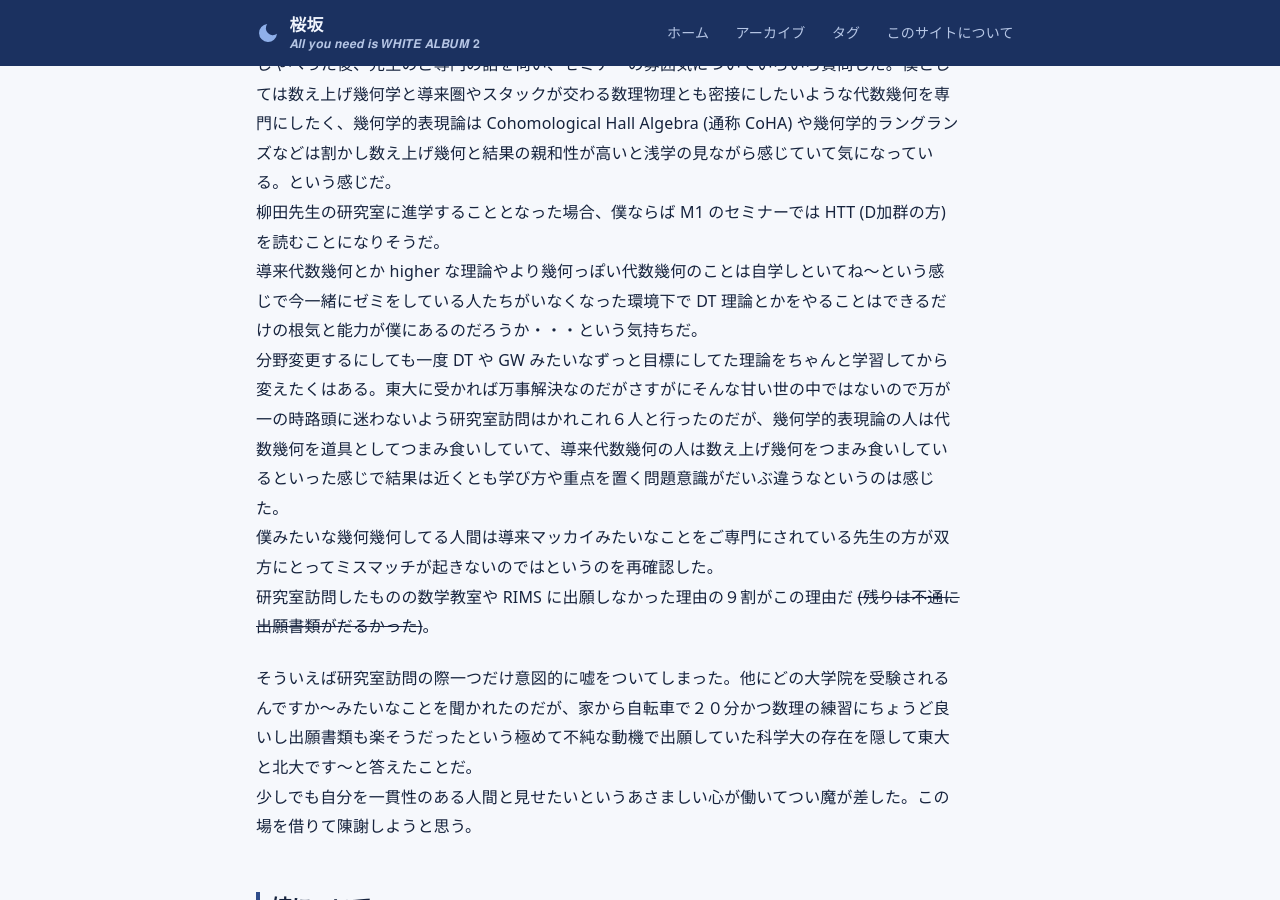
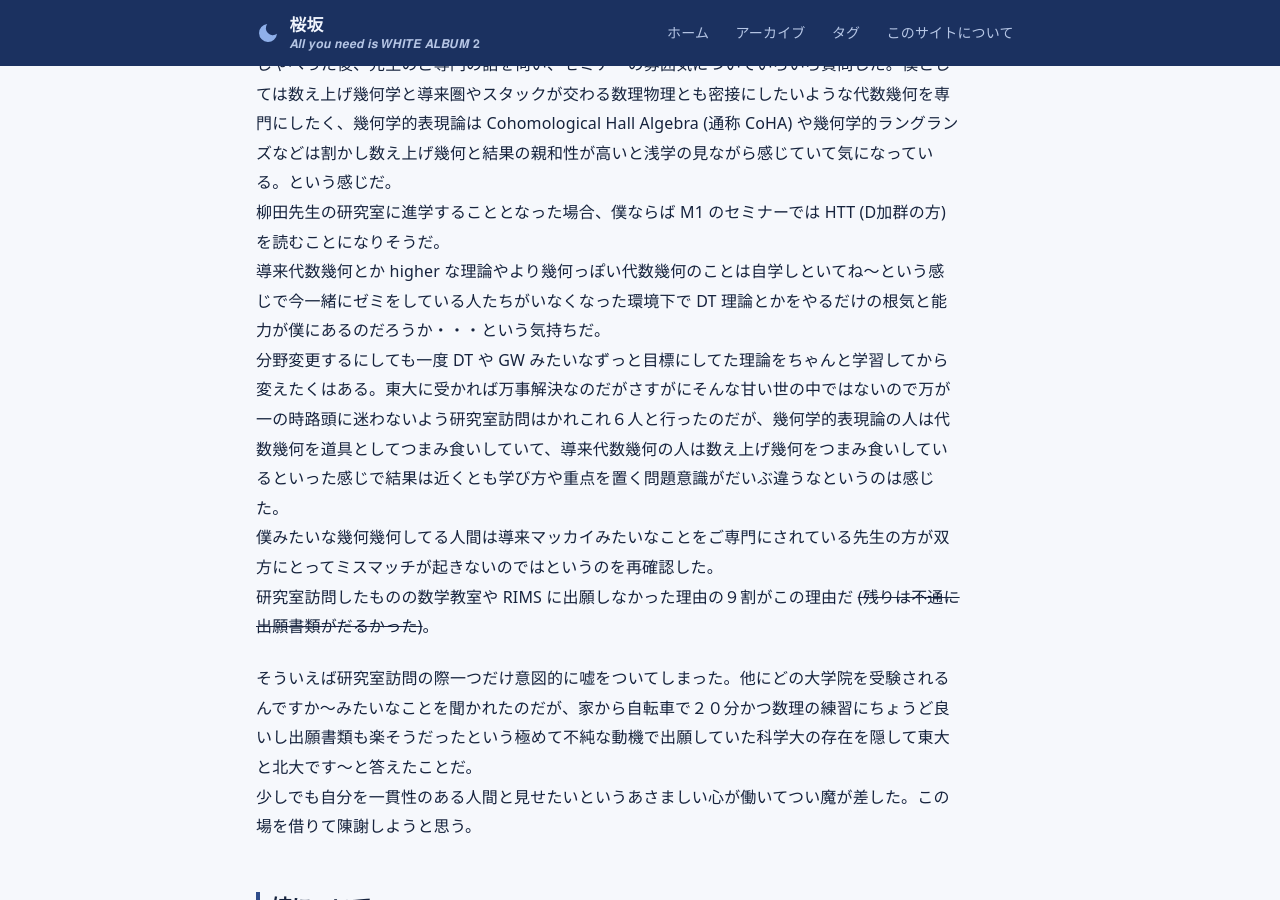
Before and after one commit to sakurazaka-math/sakurazaka-math.github.io, a Jekyll site: the page built from _posts/2026-07-31-day2.md, in a window 1280 px wide and 900 px high, scrolled down 979 px. Built offline with Jekyll 4.4.1, drawn with Linux system fonts in a browser that asks for light colours.

Commit message:
Refine expression about studying DT theory
Corrected the phrasing regarding the ability to study DT theory in a new environment without peers, ensuring clarity in the expression of feelings about the challenges ahead.

```diff
--- a/_posts/2026-07-31-day2.md
+++ b/_posts/2026-07-31-day2.md
@@ -19,7 +19,7 @@ mood: 美味いものが食べたい
 なかなか最悪な第一印象だと思う。
 柳田先生は個人ホームページがとても充実していて学生が輪講で読んでいる本やペースなどを公開してくれているのでそちらを参照しながら、僕の興味関心前提知識今やっていることについてしゃべった後、先生のご専門の話を伺い、セミナーの雰囲気についていろいろ質問した。僕としては数え上げ幾何学と導来圏やスタックが交わる数理物理とも密接にしたいような代数幾何を専門にしたく、幾何学的表現論は Cohomological Hall Algebra (通称 CoHA) や幾何学的ラングランズなどは割かし数え上げ幾何と結果の親和性が高いと浅学の見ながら感じていて気になっている。という感じだ。
 柳田先生の研究室に進学することとなった場合、僕ならば M1 のセミナーでは HTT (D加群の方) を読むことになりそうだ。
-導来代数幾何とか higher な理論やより幾何っぽい代数幾何のことは自学しといてね～という感じで今一緒にゼミをしている人たちがいなくなった環境下で DT 理論とかをやることはできるだけの根気と能力が僕にあるのだろうか・・・という気持ちだ。
+導来代数幾何とか higher な理論やより幾何っぽい代数幾何のことは自学しといてね～という感じで今一緒にゼミをしている人たちがいなくなった環境下で DT 理論とかをやるだけの根気と能力が僕にあるのだろうか・・・という気持ちだ。
 分野変更するにしても一度 DT や GW みたいなずっと目標にしてた理論をちゃんと学習してから変えたくはある。東大に受かれば万事解決なのだがさすがにそんな甘い世の中ではないので万が一の時路頭に迷わないよう研究室訪問はかれこれ６人と行ったのだが、幾何学的表現論の人は代数幾何を道具としてつまみ食いしていて、導来代数幾何の人は数え上げ幾何をつまみ食いしているといった感じで結果は近くとも学び方や重点を置く問題意識がだいぶ違うなというのは感じた。
 僕みたいな幾何幾何してる人間は導来マッカイみたいなことをご専門にされている先生の方が双方にとってミスマッチが起きないのではというのを再確認した。
 研究室訪問したものの数学教室や RIMS に出願しなかった理由の９割がこの理由だ ~~(残りは不通に出願書類がだるかった)~~。
```
